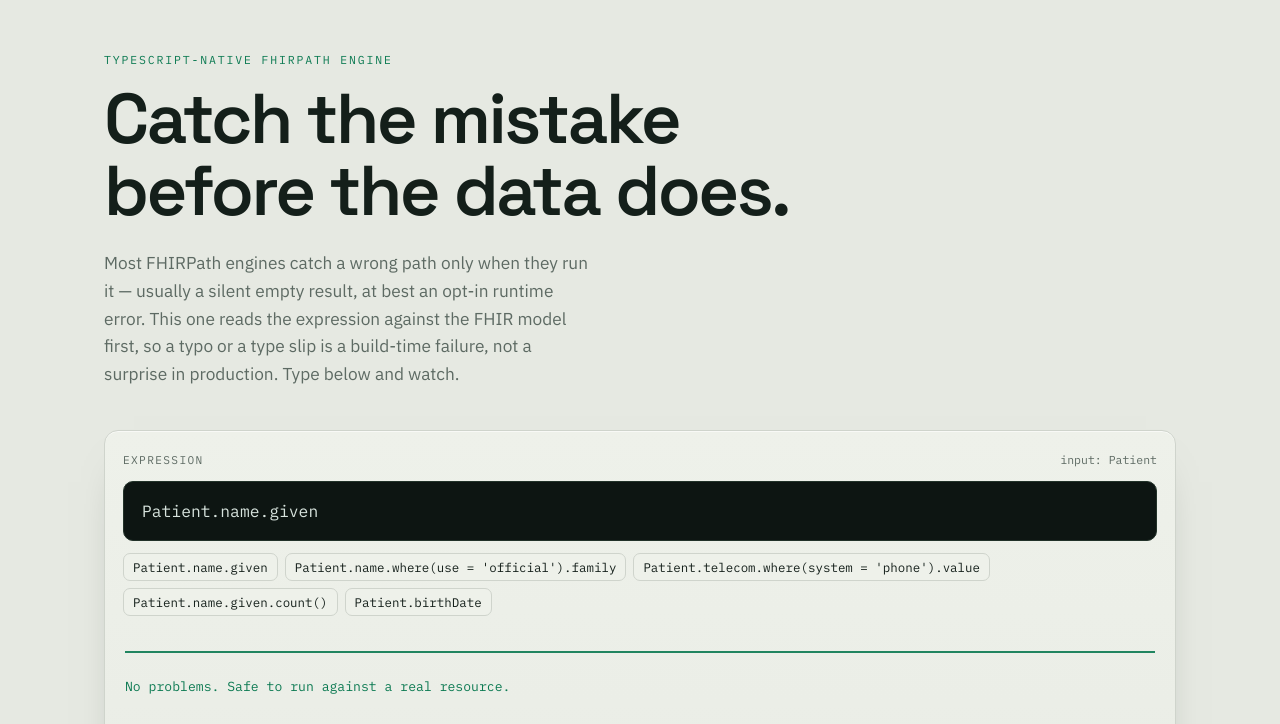
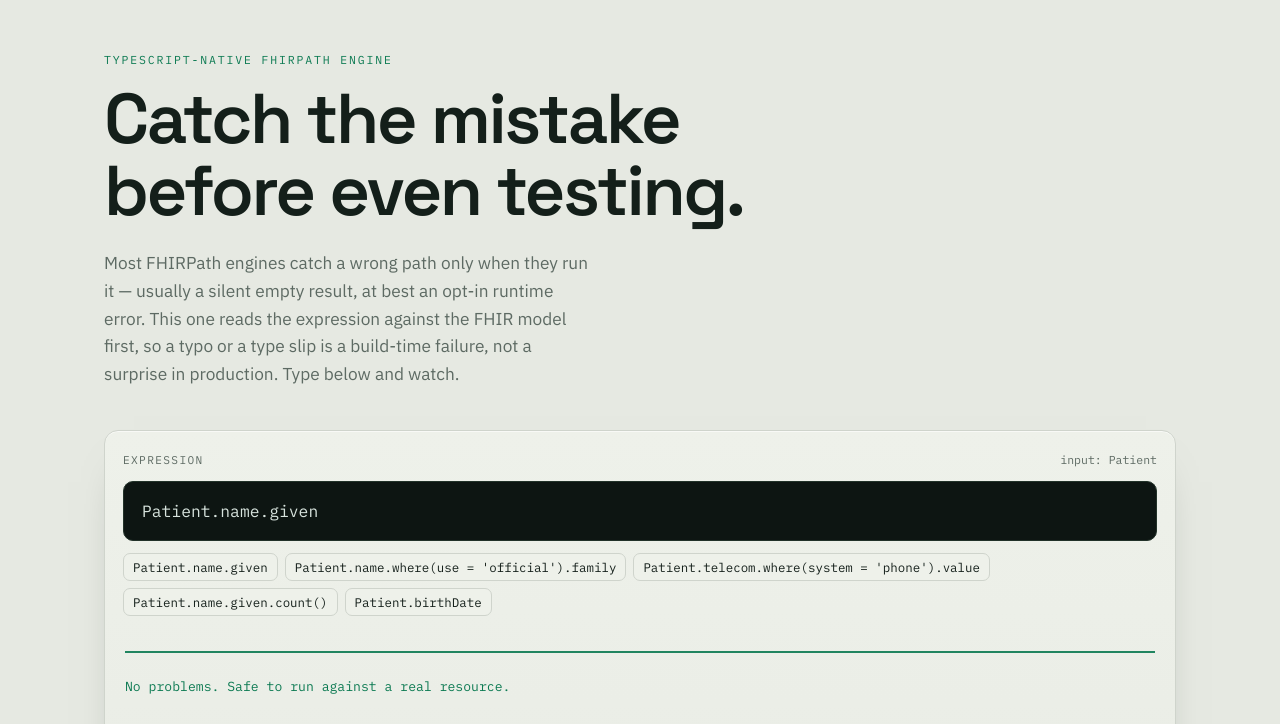
Before and after one commit to vintasoftware/fhirpath-ts, a website built with Vite: page demo/index.html in a window 1280 px wide. Shown: the part 58-782 px from the top of the page. Built offline with nearby package versions, Linux system fonts and the light colour scheme.

Commit message:
copy(demo): lead on the compile-time advantage
Headline "before the data does" -> "before even testing": the real edge is
build-time checks (tsc inference + the CLI/ESLint analyzer), so mistakes surface
before any test runs. Align the page <title> to the same message.

Co-Authored-By: Claude Opus 4.8 (1M context) <noreply@anthropic.com>

```diff
--- a/demo/index.html
+++ b/demo/index.html
@@ -3,7 +3,7 @@
   <head>
     <meta charset="UTF-8" />
     <meta name="viewport" content="width=device-width, initial-scale=1.0" />
-    <title>fhirpath.ts — a FHIRPath engine that answers back before it runs</title>
+    <title>fhirpath.ts — catch FHIRPath mistakes at compile time</title>
     <meta
       name="description"
       content="An interactive playground for fhirpath-ts: a zero-dependency, TypeScript-native FHIRPath engine that statically catches expression mistakes before you run them."
@@ -39,7 +39,7 @@
     <main>
       <section class="hero">
         <p class="eyebrow">TypeScript-native FHIRPath engine</p>
-        <h1>Catch the mistake<br />before the data does.</h1>
+        <h1>Catch the mistake<br />before even testing.</h1>
         <p class="lede">
           Most FHIRPath engines catch a wrong path only when they run it — usually a silent empty
           result, at best an opt-in runtime error. This one reads the expression against the FHIR
```
